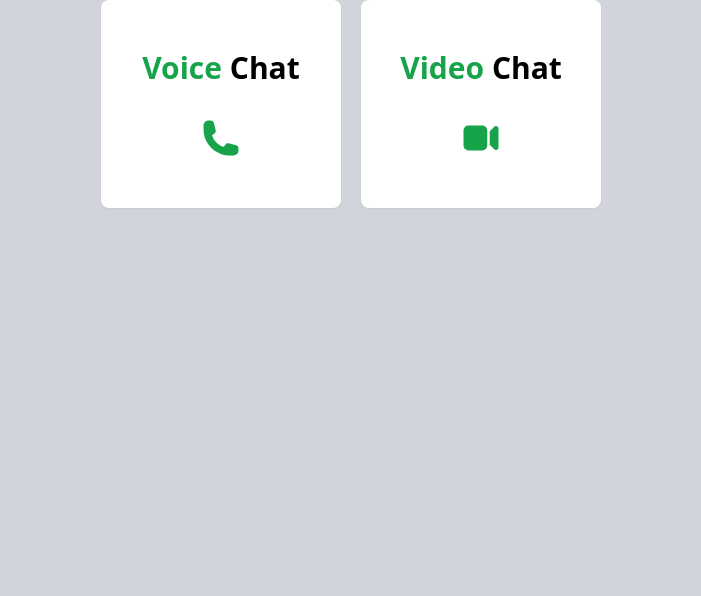
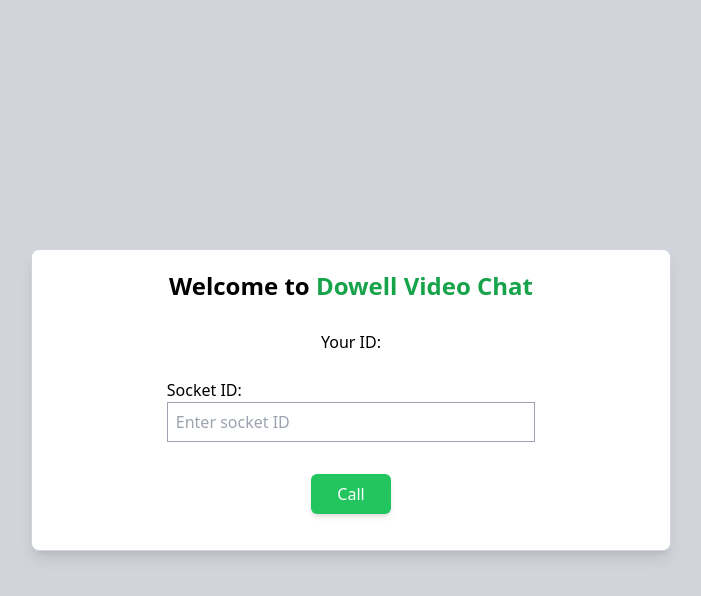
Before and after one commit to LL03-Identity-Dowell/100096-DowellChat-v2, a React (Create React App) app: page /#/video-chat in a window 1280 px wide. Before the commit this address led to /. Shown: the top 596 px of the page, without its empty margins (289-990 px from the left). Built offline with nearby package versions, Linux system fonts and the light colour scheme; no server answers.

Commit message:
added voice and video chat

```diff
--- a/src/App.js
+++ b/src/App.js
@@ -1,31 +1,20 @@
-import { createBrowserRouter, RouterProvider } from "react-router-dom";
+import { Routes, Route } from "react-router-dom";
 import "./App.css";
-import { Root } from "./routes/Root";
+
 import { LandingPage } from "./routes/landing-page";
 import { VoiceChat } from "./routes/voice-chat";
 import { VideoChat } from "./routes/video-chat";
 
 function App() {
-  const router = createBrowserRouter([
-    {
-      element: <Root />,
-      children: [
-        {
-          path: "/",
-          element: <LandingPage />,
-        },
-        {
-          path: "voice-chat",
-          element: <VoiceChat />,
-        },
-        {
-          path: "video-chat",
-          element: <VideoChat />,
-        },
-      ],
-    },
-  ]);
-  return <RouterProvider router={router} />;
+  return (
+    <Routes>
+      <Route path="/">
+        <Route exect path="/" element={<LandingPage />} />
+        <Route exect path="voice-chat" element={<VoiceChat />} />
+        <Route exect path="video-chat" element={<VideoChat />} />
+      </Route>
+    </Routes>
+  );
 }
 
 export default App;
--- a/src/index.js
+++ b/src/index.js
@@ -2,6 +2,7 @@ import React from "react";
 import ReactDOM from "react-dom/client";
 import "./index.css";
 import App from "./App";
+import { HashRouter } from "react-router-dom";
 
 import * as process from "process";
 
@@ -10,4 +11,8 @@ window.process = process;
 window.Buffer = [];
 
 const root = ReactDOM.createRoot(document.getElementById("root"));
-root.render(<App />);
+root.render(
+  <HashRouter>
+    <App />
+  </HashRouter>
+);
--- a/src/routes/landing-page/index.jsx
+++ b/src/routes/landing-page/index.jsx
@@ -2,7 +2,7 @@ import { Link } from "react-router-dom";
 
 export const LandingPage = () => {
   return (
-    <div className="flex gap-x-5 justify-center items-center">
+    <div className="flex w-full min-h-screen bg-gray-300 gap-x-5 justify-center items-center">
       <Link
         to="voice-chat"
         className="flex flex-col gap-y-8 justify-center items-center w-60 h-52 bg-white rounded-lg shadow-sm hover:shadow-xl hover:bg-green-50 cursor-pointer"
--- a/src/routes/video-chat/index.jsx
+++ b/src/routes/video-chat/index.jsx
@@ -1,4 +1,4 @@
-import { useRef, useState } from "react";
+import { useRef, useState, useEffect } from "react";
 import Peer from "simple-peer";
 import io from "socket.io-client";
 import { Call } from "../../components/call/Call";
@@ -23,6 +23,12 @@ export const VideoChat = () => {
   const localStreamRef = useRef(null);
   const remoteStreamRef = useRef(null);
   const connectionRef = useRef(null);
+
+  useEffect(() => {
+    if (!myId) {
+      socket = io.connect("https://www.dowellchat.uxlivinglab.online/");
+    }
+  }, [myId]);
 
   const getMediaStream = async () => {
     try {
@@ -150,7 +156,7 @@ export const VideoChat = () => {
     window.location.reload();
   };
   return (
-    <div className="flex w-full h-screen justify-center items-center">
+    <div className="flex w-full min-h-screen bg-gray-300 justify-center items-center">
       {!isCalling && !isRecievingCall && !isCallAccepted && (
         <Call
           title="Dowell Video Chat"
--- a/src/routes/voice-chat/index.jsx
+++ b/src/routes/voice-chat/index.jsx
@@ -1,4 +1,4 @@
-import { useRef, useState } from "react";
+import { useRef, useState, useEffect } from "react";
 
 import Peer from "simple-peer";
 
@@ -10,7 +10,6 @@ import { IncomingCall } from "../../components/incoming-call/IncomingCall";
 import { AcceptedCall } from "../../components/accepted-call/AcceptedCall";
 
 let socket = io.connect("https://www.dowellchat.uxlivinglab.online/");
-
 export const VoiceChat = () => {
   const [myId, setMyId] = useState("");
   const [localStream, setLocalStream] = useState(null);
@@ -25,8 +24,15 @@ export const VoiceChat = () => {
   const remoteAudioRef = useRef(null);
   const connectionRef = useRef(null);
 
+  useEffect(() => {
+    if (!myId) {
+      socket = io.connect("https://www.dowellchat.uxlivinglab.online/");
+    }
+  }, [myId]);
+
   socket.on("me", async (id) => {
     await getMediaStream();
+    console.log("helo");
     setMyId(id);
   });
   socket.on("callUser", (data) => {
@@ -149,7 +155,7 @@ export const VoiceChat = () => {
   };
 
   return (
-    <div className="flex w-full h-screen justify-center items-center">
+    <div className="flex w-full min-h-screen bg-gray-300 justify-center items-center">
       <audio ref={remoteAudioRef} autoPlay />
       {!isCalling && !isRecievingCall && !isCallAccepted && (
         <Call
```
